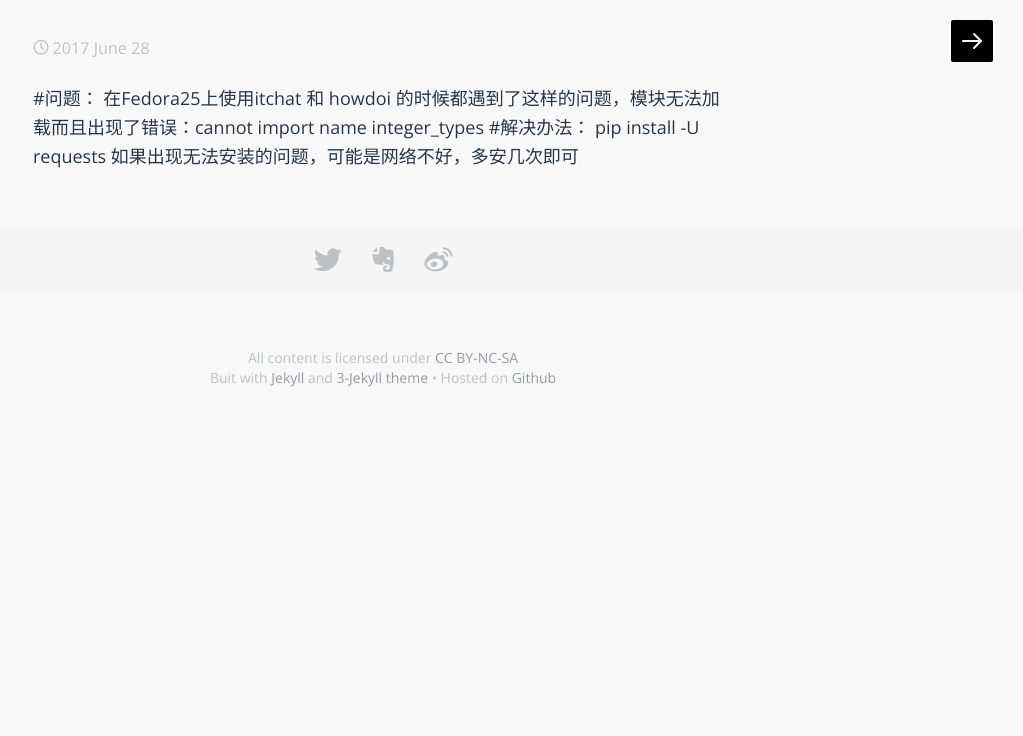
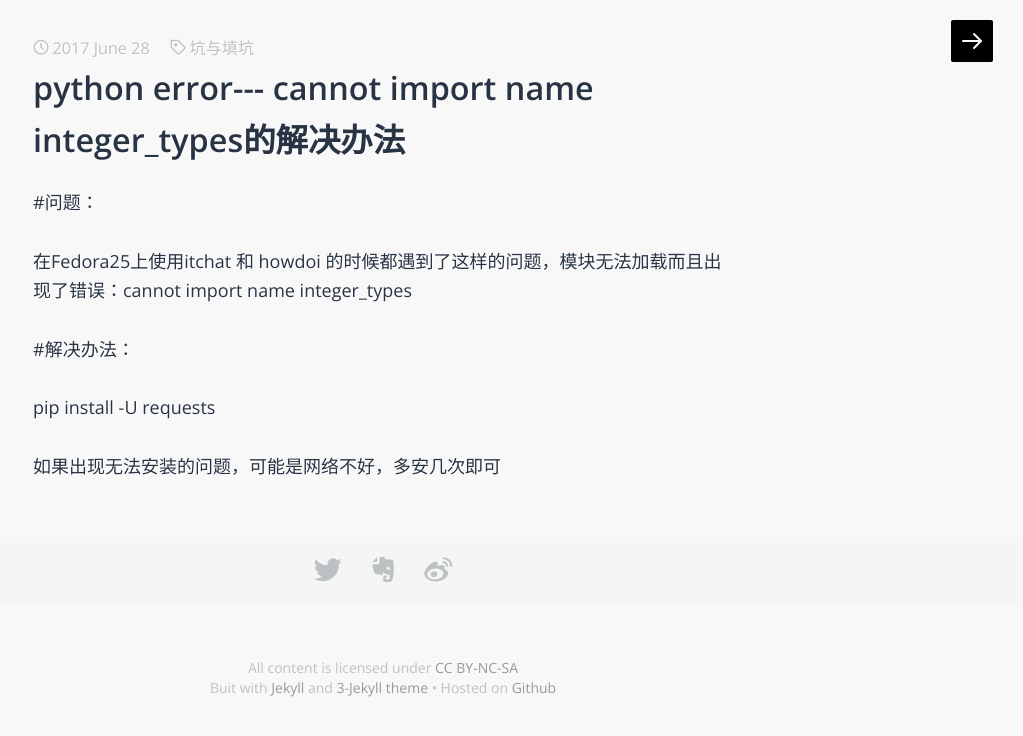
Before and after one commit to fankunpeng/fankunpeng.github.io, a Jekyll site: the page built from _posts/2017-06-28-integer_types.markdown, in a window 1280 px wide. Shown: the top 736 px of the page, without its empty margins (257-1280 px from the left). Built offline with Jekyll 4.4.1, drawn with Linux system fonts in a browser that asks for light colours; some web fonts are replaced; our own code applies the rules of GitHub Pages for plain Markdown files.

Commit message:
modify format

```diff
--- a/_posts/2017-06-28-integer_types.markdown
+++ b/_posts/2017-06-28-integer_types.markdown
@@ -1,10 +1,15 @@
 ---
 layout: post
-title: python error: cannot import name integer_types的解决办法
+title: python error--- cannot import name integer_types的解决办法
 tags: 坑与填坑
 ---
 #问题：
+
 在Fedora25上使用itchat 和 howdoi 的时候都遇到了这样的问题，模块无法加载而且出现了错误：cannot import name integer_types
+
+
 #解决办法：
+
 pip install -U requests
+
 如果出现无法安装的问题，可能是网络不好，多安几次即可
```
